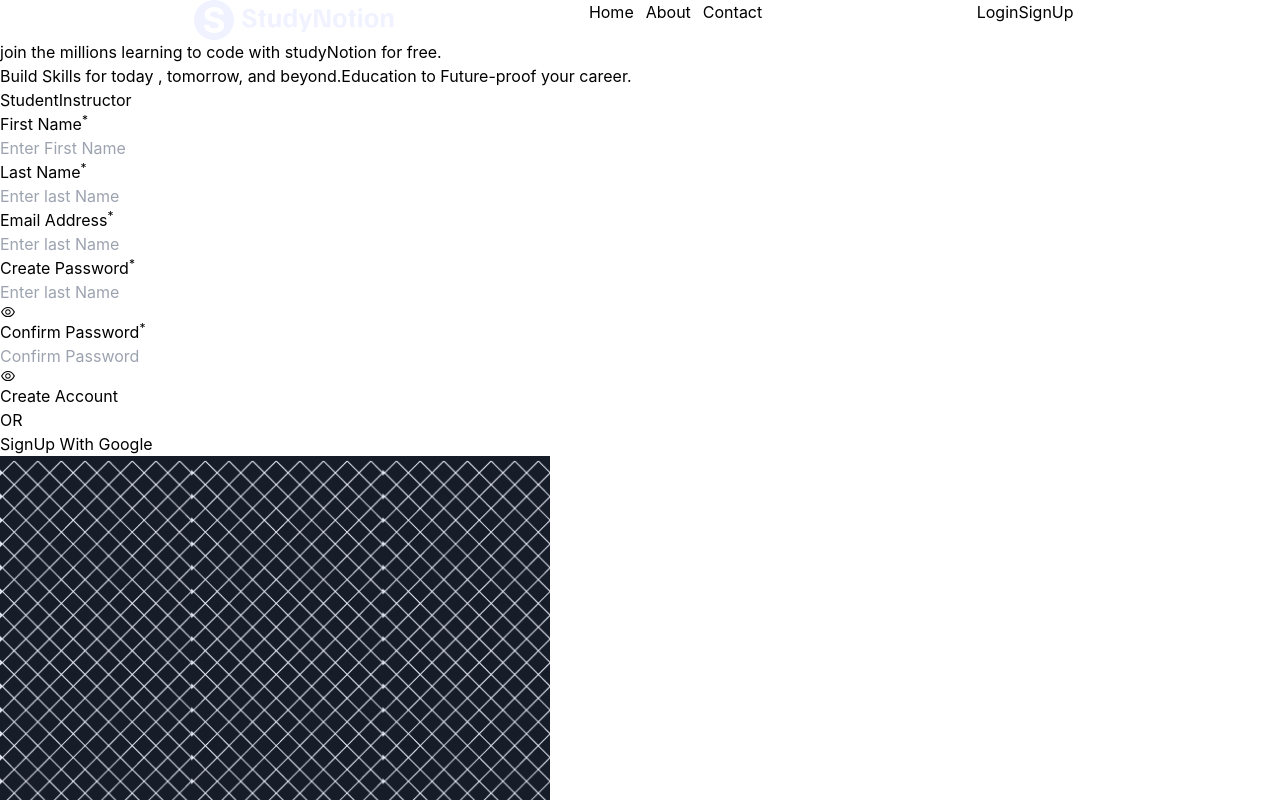
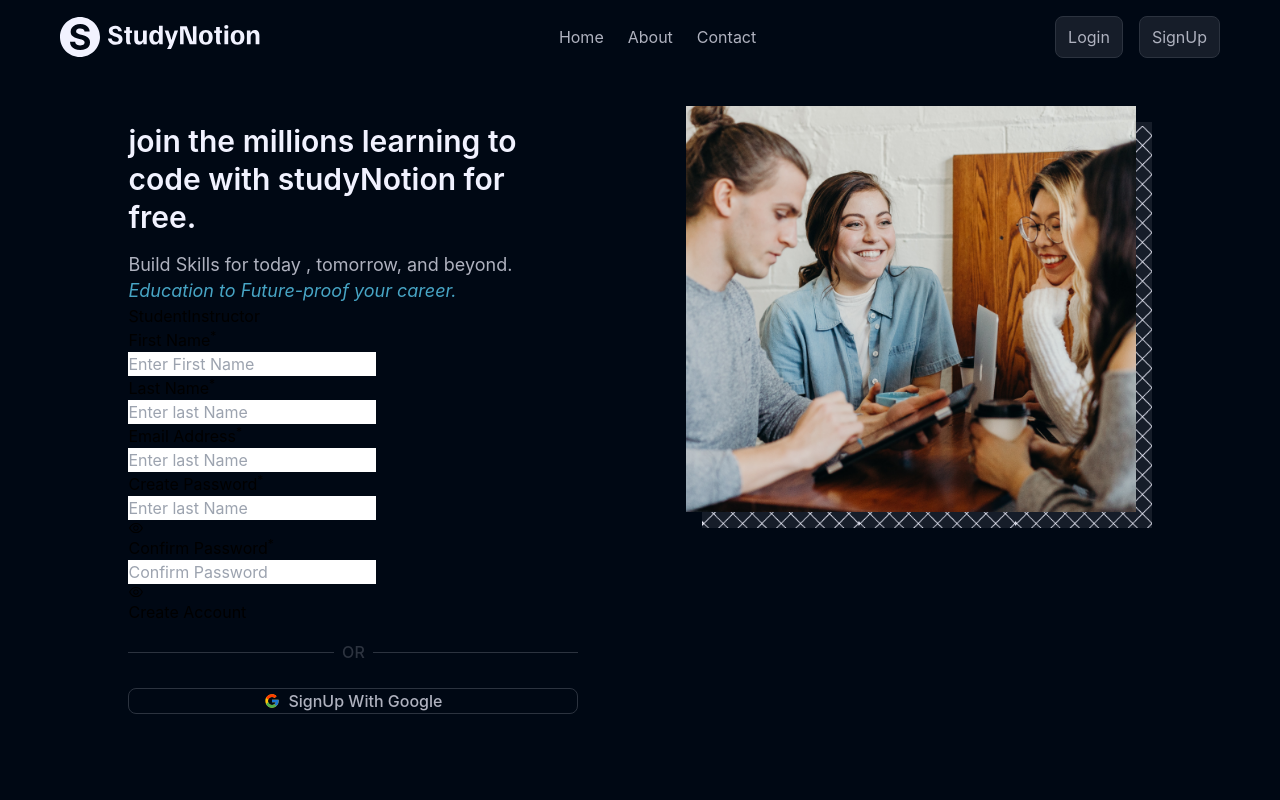
Before and after one commit to Sakshamgithub2811/Routes_project, a React (Create React App) app in the folder app/: page /signup in a window 1280 px wide. Shown: the top 800 px of the page. Built offline with nearby package versions, Linux system fonts and the light colour scheme.

Commit message:
half css

```diff
--- a/app/src/App.js
+++ b/app/src/App.js
@@ -6,8 +6,6 @@
 import Signup from './pages/Signup';
 import Dashboard from './pages/Dashboard';
 import {useState} from "react";
-import { Toaster } from 'react-hot-toast';
-
 
 
 function App() {
@@ -15,14 +13,13 @@
   const [isLoggedIn,setIsLoggedIn] = useState(false);
 
  return(
-  <div>
+  <div className='w-screen h-screen bg-richblack-900 flex flex-col'>
     <Navbar isLoggedIn={isLoggedIn} setIsLoggedIn={setIsLoggedIn}/>
     <Routes>
       <Route path="/" element={<Home/>} />
       <Route path="/login" element={<Login setIsLoggedIn={setIsLoggedIn}/>} />
       <Route path="/signup" element={<Signup setIsLoggedIn={setIsLoggedIn}/>} />
       <Route path="/dashboard" element={<Dashboard/>}/>
-
     </Routes>
 
   </div>
--- a/app/src/components/LoginForm.js
+++ b/app/src/components/LoginForm.js
@@ -31,9 +31,10 @@
   }
 
   return (
-    <form onSubmit={submitHandler}>
-      <label>
-        <p>Email Address <sup>*</sup></p>
+    <form onSubmit={submitHandler}
+    className='flex flex-col w-full gap-y-4 mt-6'>
+      <label className='w-full '>
+        <p className='text-[0.875rem] text-richblack-5 mb-1 leading-[1.175rem]'>Email Address <sup className='text-pink-200'>*</sup></p>
         <input
           required
           type="email"
@@ -41,11 +42,12 @@
           onChange={changeHandler}
           placeholder="Enter Email Id"
           name="email"
+          className='bg-richblack-800 rounded-[0.5rem] text-richblack-5 w-full p-[12px]'
         />
       </label>
 
-      <label>
-        <p>Password <sup>*</sup></p>
+      <label className='w-full relative'>
+        <p className='text-[0.875rem] text-richblack-5 mb-1 leading-[1.175rem]'>Password <sup className='text-pink-200'>*</sup></p>
         <input
           required
           type={showPassword ? 'text' : 'password'}
@@ -53,19 +55,21 @@
           onChange={changeHandler}
           placeholder="Enter Password Id"
           name="password"
+          className='bg-richblack-800 rounded-[0.5rem] text-richblack-5 w-full p-[12px]'
         />
-        <span onClick={() => setShowPassword((prev) => !prev)}>
-          {showPassword ? <AiOutlineEye /> : <AiOutlineEyeInvisible />}
+        <span className='absolute right-3 top-[30px] cursor-pointer'
+        onClick={() => setShowPassword((prev) => !prev)}>
+          {showPassword ? <AiOutlineEyeInvisible fontSize={24}  fill="#AFB2BF"/> : <AiOutlineEye fontSize={24}  fill="#AFB2BF" />}
         </span>
       </label>
 
       <Link to="#">
-        <p>
+        <p className='text-xs mt-1 text-blue-100'>
           Forgot Password
         </p>
       </Link>
 
-      <button>
+      <button className='bg-yellow-50 rounded-[8px] font-medium text-richblack-900 px-[12px] py-[8px]'>
         Sign In
       </button>
     </form>
--- a/app/src/components/Navbar.js
+++ b/app/src/components/Navbar.js
@@ -9,12 +9,12 @@
   let setIsLoggedIn = props.setIsLoggedIn;
 
   return (
-    <div className='flex justify-evenly'>
+    <div className='flex justify-between items-center w-11/12 max-w-[1160px] py-4 mx-auto'>
       <Link to="/">
         <img src={logo} alt="Logo" width={200} height={300} loading="lazy"/>
       </Link>
       <nav >
-        <ul className='flex gap-3'>
+        <ul className='flex gap-x-6 text-richblack-100'>
           <li>
             <Link to="/">Home</Link>
           </li>
@@ -26,29 +26,29 @@
           </li>
         </ul>
       </nav>
-      <div className='flex ml-5 mr-3'>
+      <div className='flex items-center gap-x-4'>
         { !isLoggedIn &&
           <Link to="/login">
-              <button onClick={()=>{
+              <button className='bg-richblack-800 text-richblack-100 py-[8px] px-[12px] rounded-[8px] border border-richblack-700'
+               onClick={()=>{
                 setIsLoggedIn(true);
-                toast('User Login');
+                toast.success('User Login');
 
-               }} ></button>
-               <button>
-                Login
-               </button>
+               }} > Login</button>
+
           </Link>
         }
          { !isLoggedIn &&
           <Link to="/signup">
-               <button>
+               <button className='bg-richblack-800 text-richblack-100 py-[8px] px-[12px] rounded-[8px] border border-richblack-700'>
                 SignUp
                </button>
           </Link>
         }
          { isLoggedIn &&
           <Link to="/logout" >
-               <button onClick={()=>{
+               <button className='bg-richblack-800 text-richblack-100 py-[8px] px-[12px] rounded-[8px] border border-richblack-700'
+                onClick={()=>{
                 setIsLoggedIn(false);
                 toast('User Logout');
 
@@ -59,7 +59,8 @@
         }
          { isLoggedIn &&
           <Link to="/dashboard">
-               <button>
+               <button className='bg-richblack-800 text-richblack-100 py-[8px] px-[12px] rounded-[8px] border border-richblack-700'
+               >
                 Dashboard
                </button>
           </Link>
--- a/app/src/components/Template.js
+++ b/app/src/components/Template.js
@@ -2,36 +2,40 @@
 import frameImage from '../assets/frame.png'
 import SignupForm from './SignupForm'
 import LoginForm from './LoginForm'
+import {FcGoogle} from 'react-icons/fc'
 
 const Template = ({title,desc1,desc2,image,formType,setIsLoggedIn}) => {
   return (
-    <div>
-      <div>
-        <h1>{title}</h1>
-        <p>
-          <span>{desc1}</span>
-          <span>{desc2}</span>
+    <div className='flex justify-evenly w-11/12 max-w-[1160] py-12 mx-auto gap-x-12  gap-y-0' >
+      <div className='w-11/12 max-w-[450px]'>
+        <h1 className='text-richblack-5 font-semibold text-[1.875rem] leading-[2.375rem]'>{title}</h1>
+        <p className='text-[1.125rem] leading-[1.625rem] mt-4'>
+          <span className='text-richblack-100'>{desc1}</span>
+          <br/>
+          <span className='text-blue-100 italic'>{desc2}</span>
         </p>
 
         {formType === "signup"?
         (<SignupForm setIsLoggedIn={setIsLoggedIn}/>):
         (<LoginForm setIsLoggedIn={setIsLoggedIn}/>)}
 
-        <div>
-          <div></div>
-          <p>OR</p>
-          <div></div>
+        <div className='flex w-full items-center my-4 gap-x-2'>
+          <div className='h-[1px] w-full bg-richblack-700'></div>
+          <p className='text-richblack-700 font-medium leading[1.375]'>OR</p>
+          <div className='h-[1px] w-full bg-richblack-700'></div>
         </div>
 
-        <button>
+        <button className=' w-full flex justify-center items-center rounded-[8px] font-medium text-richblack-100
+        border border-richblack-700 px-[12px] gap-x-2 mt-6'>
+          <FcGoogle/>
           <p>SignUp With Google</p>
         </button>
 
       </div>
 
-      <div>
-      <img src={frameImage} alt="pattern" width={550} height={504} loading ="lazy"/>
-      <img src={image} alt="pattern" width={550} height={504} loading ="lazy"/>
+      <div className='relative w-11/12 max-w-[450px]'>
+      <img  src={frameImage} alt="pattern" width={550} height={504} loading ="lazy"/>
+      <img className='absolute -top-4 right-4'src={image} alt="pattern" width={550} height={504} loading ="lazy"/>
       </div>
     </div>
   )
--- a/app/src/pages/Dashboard.js
+++ b/app/src/pages/Dashboard.js
@@ -2,7 +2,7 @@
 
 const Dashboard = () => {
   return (
-    <div className='flex justify-center items-center'>
+    <div className='flex justify-center items-center text-white text-3xl h-full '>
       Welcome to StudyNotion
     </div>
   )
--- a/app/src/pages/Home.js
+++ b/app/src/pages/Home.js
@@ -2,7 +2,7 @@
 
 const Home = () => {
   return (
-    <div  className='flex justify-center items-center'>
+    <div  className='flex justify-center items-center text-white text-3xl h-full'>
       Home Page
     </div>
   )
--- a/app/src/pages/Login.js
+++ b/app/src/pages/Login.js
@@ -6,7 +6,7 @@
   return (
     <div>
   <Template
-  title="join the millions learning to code with studyNotion for free."
+  title="Welcome Back"
   desc1="Build Skills for today , tomorrow, and beyond."
   desc2="Education to Future-proof your career."
   image={loginImg}
--- a/app/tailwind.config.js
+++ b/app/tailwind.config.js
@@ -2,7 +2,31 @@
 module.exports = {
   content: ["./src/**/*.{html,js}"],
   theme: {
-    extend: {},
+    extend: {
+      fontFamily: {
+        inter: ["Inter", "sans-serif"],
+      },
+      colors: {
+        richblack: {
+          5: "#F1F2FF",
+          25: "#DBDDEA",
+          100: "#AFB2BF",
+          200: "#999DAA",
+          700: "#2C333F",
+          800: "#161D29",
+          900: "#000814",
+        },
+        blue: {
+          100: "#47A5C5",
+        },
+        pink: {
+          200: "#EF476F",
+        },
+        yellow: {
+          50: "#FFD60A",
+        },
+      },
+    },
   },
   plugins: [],
 }
```
